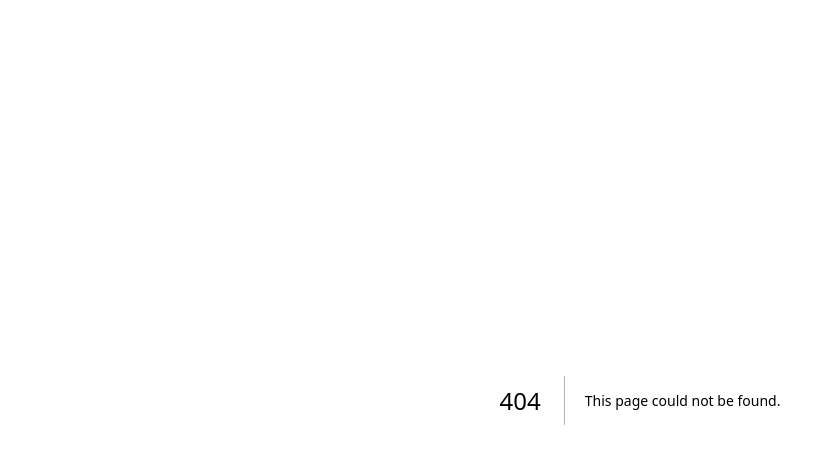
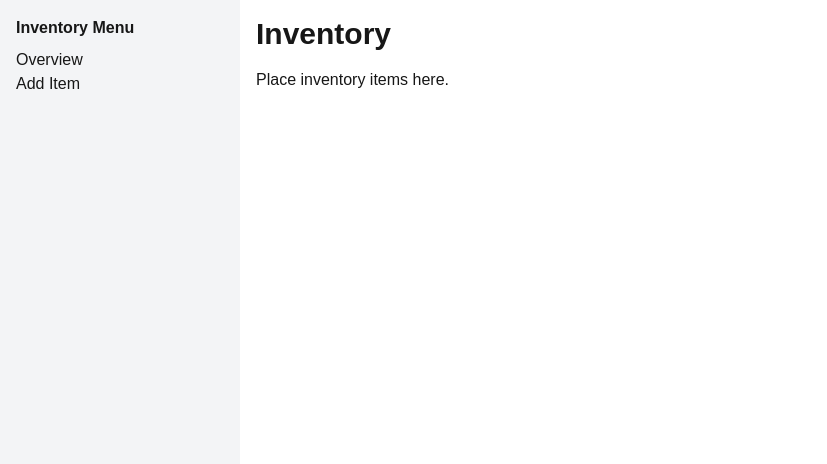
Before and after one commit to COS301-SE-2025/Coffee-Shop-Manager, a Next.js app in the folder koffieblik-login/: page /inventory in a window 1280 px wide. Before the commit this address had no page. Shown: the top 464 px of the page, without its empty margins (0-827 px from the left). Built offline with nearby package versions, Linux system fonts and the light colour scheme.

Commit message:
feat: initialize Koffieblik stock  inventory with Next.js and Tailwind CSS

```diff
--- /dev/null
+++ b/koffieblik-login/src/app/inventory/layout.tsx
@@ -0,0 +1,25 @@
+// src/app/inventory/layout.tsx
+import React from 'react'
+import Link from 'next/link'
+
+export default function InventoryLayout({ children }: { children: React.ReactNode }) {
+  return (
+    <div className="min-h-screen flex">
+      <nav className="w-60 bg-gray-100 p-4">
+        <h2 className="font-semibold mb-2">Inventory Menu</h2>
+        <ul>
+          <li>
+            <Link href="/inventory">Overview</Link>
+          </li>
+          <li>
+            <Link href="/inventory/add">Add Item</Link>
+          </li>
+          {}
+        </ul>
+      </nav>
+      <div className="flex-1">
+        {children}
+      </div>
+    </div>
+  )
+}
--- /dev/null
+++ b/koffieblik-login/src/app/inventory/page.tsx
@@ -0,0 +1,12 @@
+// src/app/inventory/page.tsx
+import React from 'react'
+
+export default function InventoryPage() {
+  return (
+    <main className="container mx-auto p-4">
+      <h1 className="text-3xl font-bold mb-4">Inventory</h1>
+      {}
+      <p>Place inventory items here.</p>
+    </main>
+  )
+}
```
